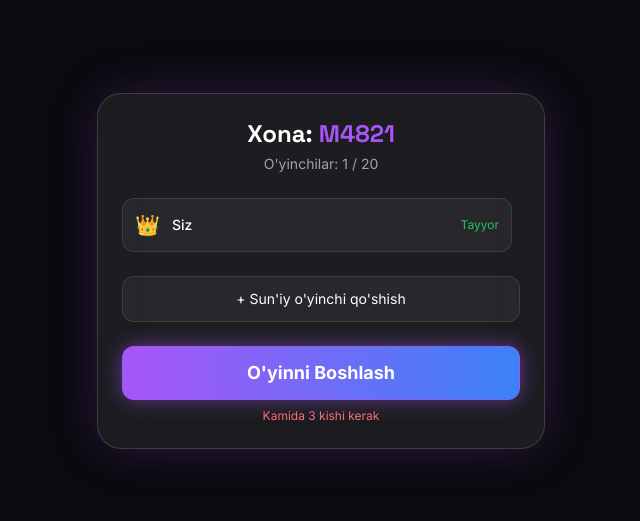
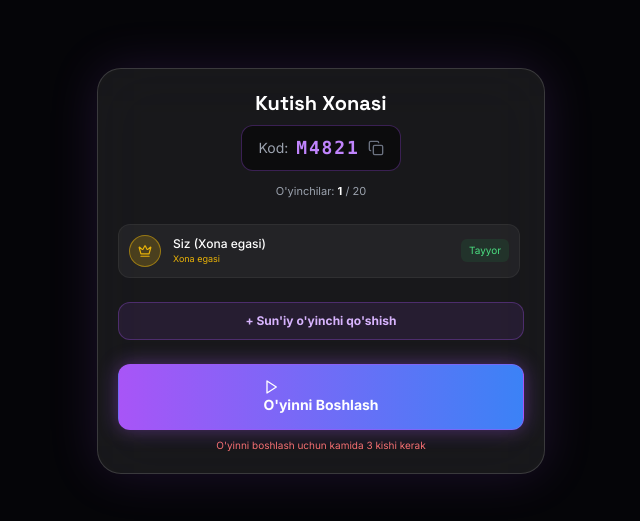
Before and after one commit to omadbek7109-lang/Maf_v1, a React (Vite) app: page /mafia in a window 1280 px wide. Shown: the part 129-650 px from the top of the page, without its empty margins (319-959 px from the left). Built offline with nearby package versions, Linux system fonts and the light colour scheme.

Commit message:
Update MafiaLobby.jsx

```diff
--- a/src/components/mafia/MafiaLobby.jsx
+++ b/src/components/mafia/MafiaLobby.jsx
@@ -1,65 +1,112 @@
 import { useState } from "react";
-import { motion } from "framer-motion";
+import { motion, AnimatePresence } from "framer-motion";
+import { Copy, Check, Crown, User, Play } from "lucide-react";
 import NeonButton from "../ui/NeonButton";
 
 export default function MafiaLobby({ onStartGame }) {
   const [players, setPlayers] = useState([
-    { id: 1, name: "Siz", isHost: true, isReady: true },
+    { id: 1, name: "Siz (Xona egasi)", isHost: true, isReady: true },
   ]);
-  const [newPlayerName, setNewPlayerName] = useState("");
+  const [isCopied, setIsCopied] = useState(false);
   const [botCount, setBotCount] = useState(1);
 
-  const botNames = ["Sardor", "Aziza", "Bekzod", "Diyor", "Malika", "Jasur", "Olim", "Zilola"];
+  // Xona kodi (Hozircha qat'iy, server ulanganda dinamik bo'ladi)
+  const roomCode = "M4821";
+  const maxPlayers = 20;
+
+  const botNames = ["Sardor", "Aziza", "Bekzod", "Diyor", "Malika", "Jasur", "Olim", "Zilola", "Rustam", "Gulnora"];
+
+  // Kodni nusxalash
+  const copyToClipboard = () => {
+    navigator.clipboard.writeText(roomCode);
+    setIsCopied(true);
+    setTimeout(() => setIsCopied(false), 2000);
+  };
 
   // Sun'iy o'yinchi qo'shish
   const addPlayer = () => {
-    if (players.length >= 20) return; // Maksimal 20 kishi
+    if (players.length >= maxPlayers) return;
     const randomName = botNames[Math.floor(Math.random() * botNames.length)] + "_" + botCount;
     setPlayers([...players, { id: Date.now(), name: randomName, isHost: false, isReady: true }]);
     setBotCount(botCount + 1);
   };
 
   return (
-    <div className="min-h-screen bg-bg p-6 flex flex-col items-center justify-center relative overflow-hidden">
-      <div className="absolute inset-0 bg-[radial-gradient(ellipse_at_center,_var(--tw-gradient-stops))] from-purple-900/20 via-bg to-bg -z-10" />
+    <div className="min-h-screen bg-[#050508] p-4 flex flex-col items-center justify-center relative overflow-hidden">
+      {/* Fon effektlari */}
+      <div className="absolute inset-0 bg-[radial-gradient(ellipse_at_center,_var(--tw-gradient-stops))] from-purple-900/20 via-[#050508] to-[#050508] -z-10" />
 
       <motion.div
-        initial={{ opacity: 0, scale: 0.9 }} animate={{ opacity: 1, scale: 1 }}
-        className="w-full max-w-md glass-strong rounded-3xl p-6 border border-purple-500/30 shadow-[0_0_50px_rgba(168,85,247,0.2)]"
+        initial={{ opacity: 0, y: 20 }} animate={{ opacity: 1, y: 0 }}
+        className="w-full max-w-md glass-strong rounded-3xl p-5 border border-purple-500/30 shadow-[0_0_50px_rgba(168,85,247,0.15)] z-10"
       >
+        {/* Sarlavha va Xona Kodi */}
         <div className="text-center mb-6">
-          <h1 className="text-2xl font-display font-bold text-white mb-1">Xona: <span className="text-purple-500">M4821</span></h1>
-          <p className="text-gray-400 text-sm">O'yinchilar: {players.length} / 20</p>
+          <h1 className="text-xl font-display font-bold text-white mb-2">Kutish Xonasi</h1>
+
+          <div
+            onClick={copyToClipboard}
+            className="inline-flex items-center gap-2 bg-black/50 border border-purple-500/30 px-4 py-2 rounded-xl cursor-pointer hover:bg-black/70 transition group"
+          >
+            <span className="text-sm text-gray-400">Kod:</span>
+            <span className="text-lg font-mono font-bold text-purple-400 tracking-widest">{roomCode}</span>
+            {isCopied ? <Check size={16} className="text-green-500" /> : <Copy size={16} className="text-gray-500 group-hover:text-purple-400 transition" />}
+          </div>
+
+          <p className="text-gray-400 text-[11px] mt-3">
+            O'yinchilar: <span className="text-white font-bold">{players.length}</span> / {maxPlayers}
+          </p>
         </div>
 
-        {/* O'yinchilar ro'yxati */}
-        <div className="space-y-2 mb-6 max-h-[300px] overflow-y-auto pr-2">
-          {players.map((p) => (
-            <motion.div key={p.id} initial={{ opacity: 0, x: -20 }} animate={{ opacity: 1, x: 0 }} className="flex items-center justify-between bg-white/5 p-3 rounded-xl border border-white/10">
-              <div className="flex items-center gap-3">
-                <span className="text-xl">{p.isHost ? "👑" : "👤"}</span>
-                <span className="text-white text-sm font-medium">{p.name}</span>
-              </div>
-              <span className={`text-xs ${p.isReady ? "text-green-500" : "text-gray-500"}`}>{p.isReady ? "Tayyor" : "Kutilmoqda"}</span>
-            </motion.div>
-          ))}
+        {/* O'yinchilar Ro'yxati */}
+        <div className="space-y-2 mb-6 max-h-[250px] overflow-y-auto pr-1 custom-scrollbar">
+          <AnimatePresence>
+            {players.map((p) => (
+              <motion.div
+                key={p.id}
+                initial={{ opacity: 0, x: -20 }}
+                animate={{ opacity: 1, x: 0 }}
+                className="flex items-center justify-between bg-white/5 p-2.5 rounded-xl border border-white/5 hover:border-purple-500/30 transition-colors"
+              >
+                <div className="flex items-center gap-3">
+                  <div className={`w-8 h-8 rounded-full flex items-center justify-center text-sm ${p.isHost ? 'bg-yellow-500/20 text-yellow-500 border border-yellow-500/50' : 'bg-purple-900/50 text-purple-300 border border-purple-500/30'}`}>
+                    {p.isHost ? <Crown size={14} /> : <User size={14} />}
+                  </div>
+                  <div className="flex flex-col">
+                    <span className="text-white text-xs font-medium">{p.name}</span>
+                    {p.isHost && <span className="text-[9px] text-yellow-500">Xona egasi</span>}
+                  </div>
+                </div>
+                <span className={`text-[10px] px-2 py-1 rounded-md ${p.isReady ? "bg-green-500/10 text-green-400" : "bg-gray-500/10 text-gray-400"}`}>
+                  {p.isReady ? "Tayyor" : "Kutilmoqda"}
+                </span>
+              </motion.div>
+            ))}
+          </AnimatePresence>
         </div>
 
         {/* Test uchun bot qo'shish */}
-        <div className="flex gap-2 mb-6">
-          <button onClick={addPlayer} className="w-full py-3 bg-white/5 hover:bg-white/10 rounded-xl text-white text-sm transition border border-white/10">
+        <div className="mb-6">
+          <button
+            onClick={addPlayer}
+            className="w-full py-2.5 bg-purple-500/10 hover:bg-purple-500/20 border border-purple-500/30 rounded-xl text-purple-300 text-xs font-bold transition flex items-center justify-center gap-2"
+          >
             + Sun'iy o'yinchi qo'shish
           </button>
         </div>
 
+        {/* O'yinni boshlash tugmasi */}
         <NeonButton
           onClick={() => onStartGame(players)}
-          className="w-full py-3 text-lg shadow-[0_0_20px_rgba(168,85,247,0.5)] border border-purple-500/50"
+          className="w-full py-3.5 text-sm shadow-[0_0_20px_rgba(168,85,247,0.4)] border border-purple-500/50 flex items-center justify-center gap-2"
           disabled={players.length < 3}
         >
-          O'yinni Boshlash
+          <Play size={16} /> O'yinni Boshlash
         </NeonButton>
-        {players.length < 3 && <p className="text-center text-xs text-red-400 mt-2">Kamida 3 kishi kerak</p>}
+
+        {players.length < 3 && (
+          <p className="text-center text-[10px] text-red-400 mt-2">O'yinni boshlash uchun kamida 3 kishi kerak</p>
+        )}
       </motion.div>
     </div>
   );
```
